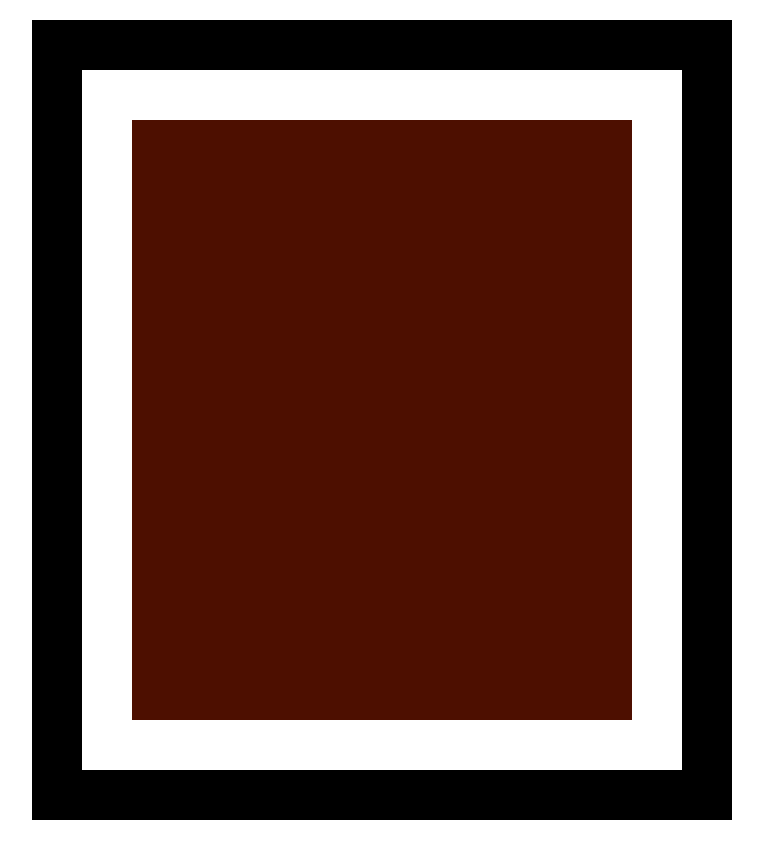
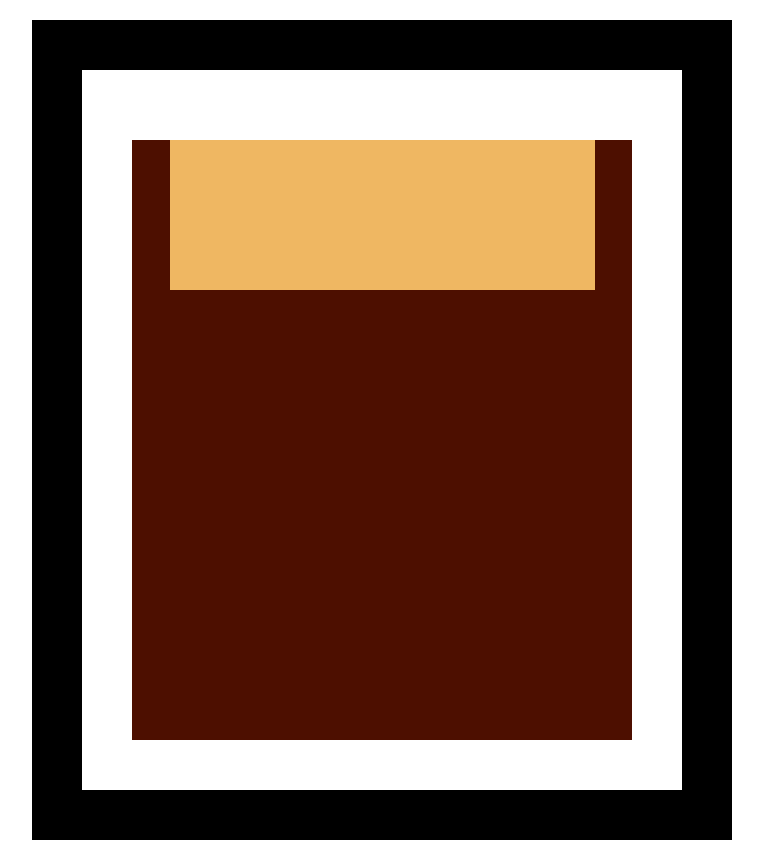
Before and after one commit to wakamol3/freeCodeCamp-fullstack-cert, a plain HTML site: page CSS/Rothko Painting/index.html in a window 1280 px wide. Shown: the whole page, without its empty margins (258-1021 px from the left). Drawn offline with Linux system fonts and the light colour scheme.

Commit message:
one div html

```diff
--- a/CSS/Rothko Painting/index.html
+++ b/CSS/Rothko Painting/index.html
@@ -7,7 +7,9 @@
   </head>
   <body>
     <div class="frame">
-      <div class="canvas"></div>
+      <div class="canvas">
+        <div class="one"></div>
+      </div>
     </div>
   </body>
 </html>
```
